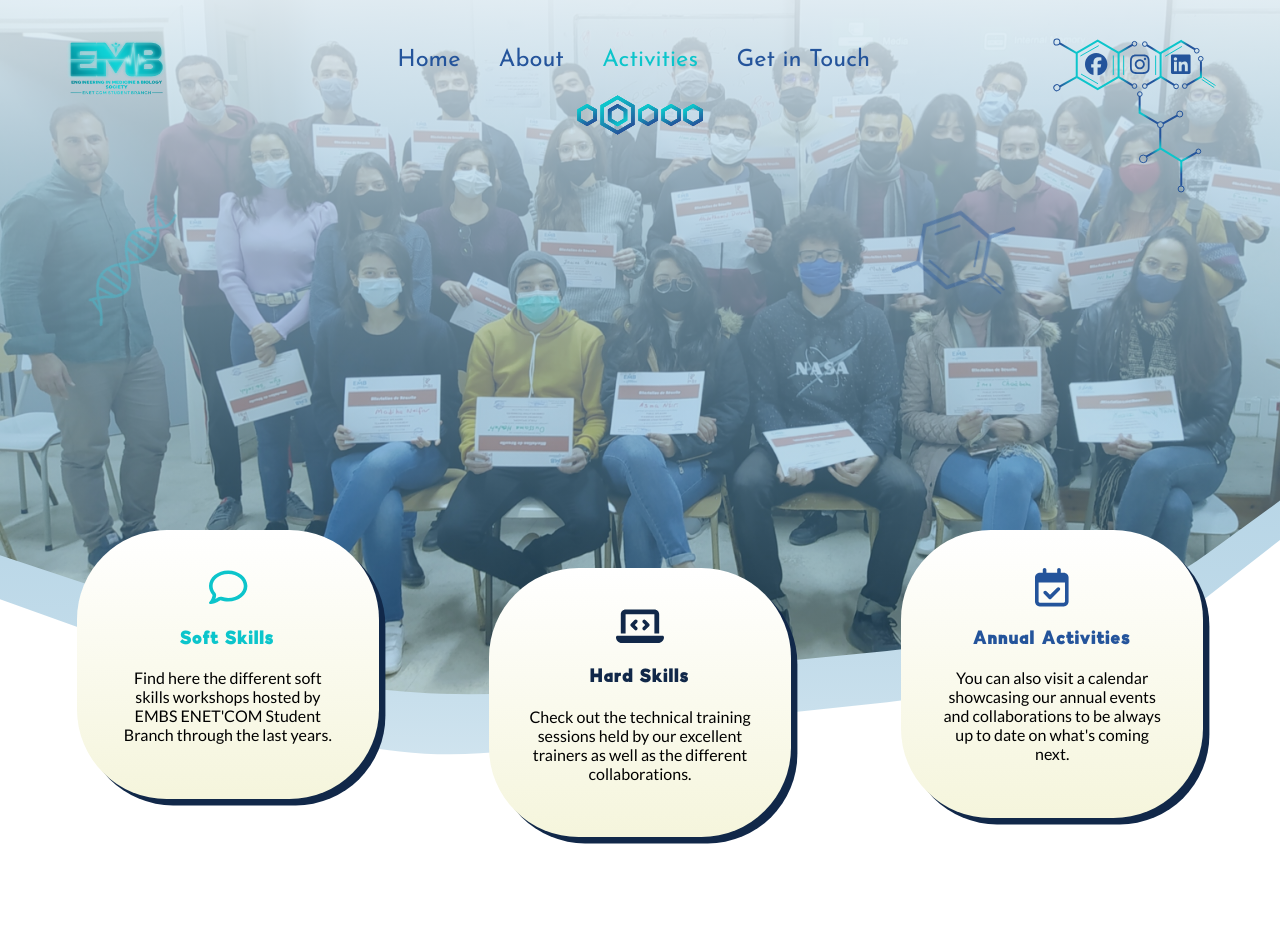
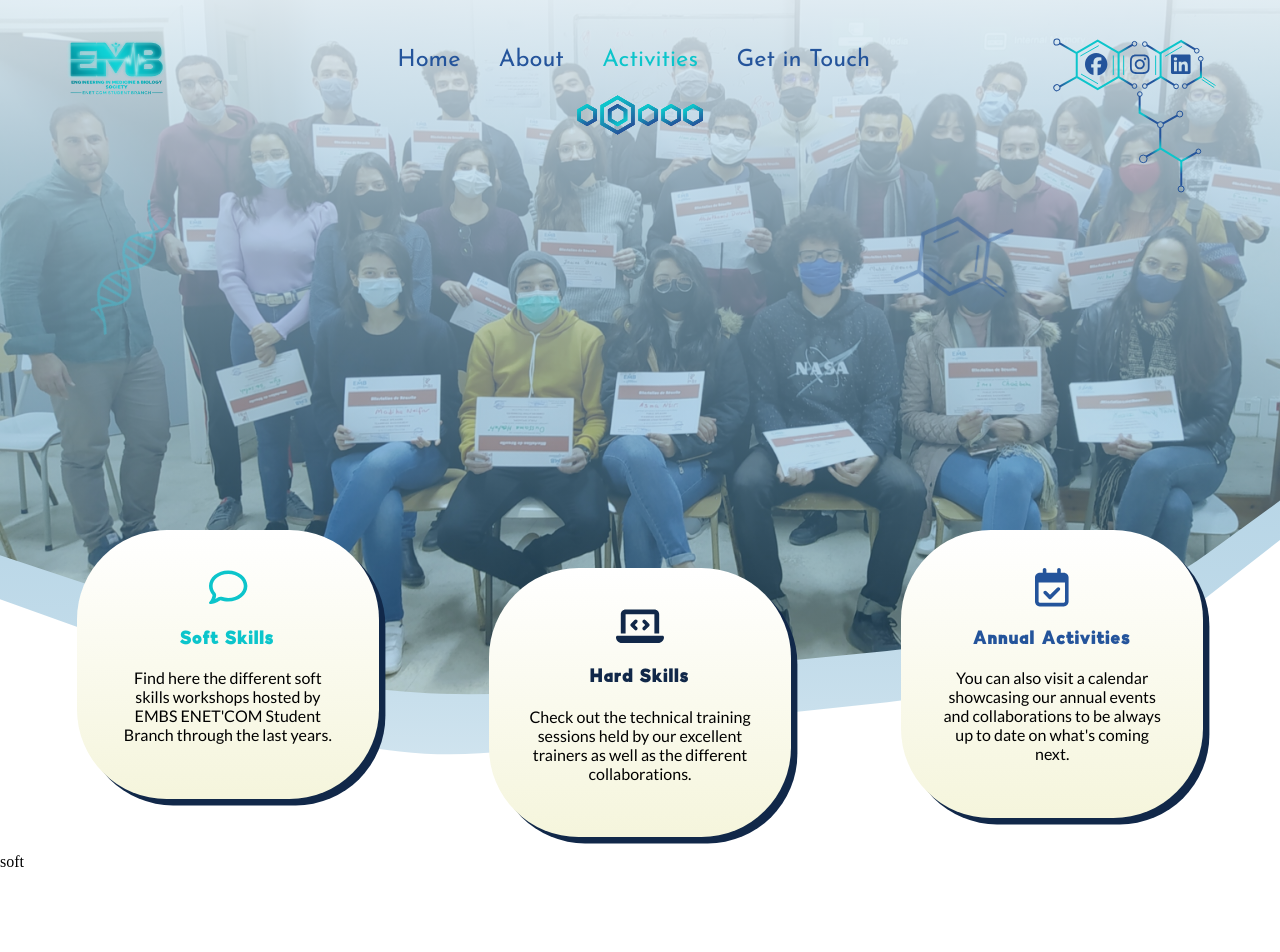
Before and after one commit to SametMohamedRayen/EMBSWebsite, a React (Create React App) app: page /activities in a window 1280 px wide. Shown: the top 952 px of the page. Built offline with nearby package versions, Linux system fonts and the light colour scheme.

Commit message:
Set up for the main activities section

```diff
--- a/src/javascript/components/ActivitiesCard.js
+++ b/src/javascript/components/ActivitiesCard.js
@@ -7,13 +7,14 @@ import { fas } from "@fortawesome/free-solid-svg-icons";
 library.add(far, fas);
 
 const ActivitiesCard = (props) => {
-  const { title, icon, text, margin, color } = props;
+  const { title, icon, text, margin, color, value, getValue } = props;
   return (
     <div
       className={
         "relative z-2 bg-white width-20-pc height-fit centerText activityCard cursor-pointer " +
         margin
       }
+      onClick={() => getValue(value)}
     >
       <FontAwesomeIcon
         icon={icon}
--- /dev/null
+++ b/src/javascript/components/Calendar.js
@@ -0,0 +1,7 @@
+import React from "react";
+
+const Calendar = () => {
+  return <p>CALENDAR</p>;
+};
+
+export default Calendar;
--- /dev/null
+++ b/src/javascript/components/Skills.js
@@ -0,0 +1,8 @@
+import React from "react";
+
+const Skills = (props) => {
+  const { type } = props;
+  return <p>{type}</p>;
+};
+
+export default Skills;
--- a/src/javascript/components/TopActivitiesSection.js
+++ b/src/javascript/components/TopActivitiesSection.js
@@ -15,7 +15,8 @@ import { ReactComponent as RegularHex } from "../../assets/svg/RegularHex.svg";
 import { ReactComponent as HighlightedHex } from "../../assets/svg/HighlightedHex.svg";
 import ActivitiesCard from "./ActivitiesCard";
 
-const TopActivitiesSection = () => {
+const TopActivitiesSection = (props) => {
+  const { getValue } = props;
   const imgArray = [
     SoftSkills1,
     SoftSkills2,
@@ -86,6 +87,8 @@ const TopActivitiesSection = () => {
           text="Find here the different soft skills workshops hosted by EMBS ENET'COM Student Branch through the last years."
           margin="margin-top-5"
           color="text-lightBlue"
+          value="SoftSkills"
+          getValue={getValue}
         />
         <ActivitiesCard
           title="Hard Skills"
@@ -93,6 +96,8 @@ const TopActivitiesSection = () => {
           text="Check out the technical training sessions held by our excellent trainers as well as the different collaborations."
           margin="margin-top-8"
           color="text-darkBlue"
+          value="HardSkills"
+          getValue={getValue}
         />
         <ActivitiesCard
           title="Annual Activities"
@@ -100,6 +105,8 @@ const TopActivitiesSection = () => {
           text="You can also visit a calendar showcasing our annual events and collaborations to be always up to date on what's coming next."
           margin="margin-top-5"
           color="text-blue"
+          value="Calendar"
+          getValue={getValue}
         />
       </div>
     </div>
--- a/src/javascript/views/Activities.js
+++ b/src/javascript/views/Activities.js
@@ -1,52 +1,27 @@
-import React from "react";
+import React, { useState } from "react";
 import TopActivitiesSection from "../components/TopActivitiesSection";
+import Calendar from "../components/Calendar";
+import Skills from "../components/Skills";
 
 const Activities = () => {
+  const [show, setShow] = useState("SoftSkills");
+
+  const getShow = (value) => {
+    setShow(value);
+  };
+
   return (
     <div className="sections">
-      <TopActivitiesSection />
-      <br></br>
-      <br></br>
-      <br></br>
-      <br></br>
-      <br></br>
-      <br></br>
-      <br></br>
-      <br></br>
-      <br></br>
-      <br></br>
-      <br></br>
-      <br></br>
-      <br></br>
-      <br></br>
-      <br></br>
-      <br></br>
-      <br></br>
-      <br></br>
-      <br></br>
-      <br></br>
-      <br></br>
-      <br></br>
-      <br></br>
-      <br></br>
-      <br></br>
-      <br></br>
-      <br></br>
-      <br></br>
-      <br></br>
-      <br></br>
-      <br></br>
-      <br></br>
-      <br></br>
-      <br></br>
-      <br></br>
-      <br></br>
-      <br></br>
-      <br></br>
-      <br></br>
-      <br></br>
-      <br></br>
-      <br></br>
+      <TopActivitiesSection getValue={getShow} />
+      <div className="relative z-2">
+        {show === "SoftSkills" ? (
+          <Skills type="soft" />
+        ) : show === "HardSkills" ? (
+          <Skills type="hard" />
+        ) : (
+          <Calendar />
+        )}
+      </div>
       <br></br>
       <br></br>
       <br></br>
```
